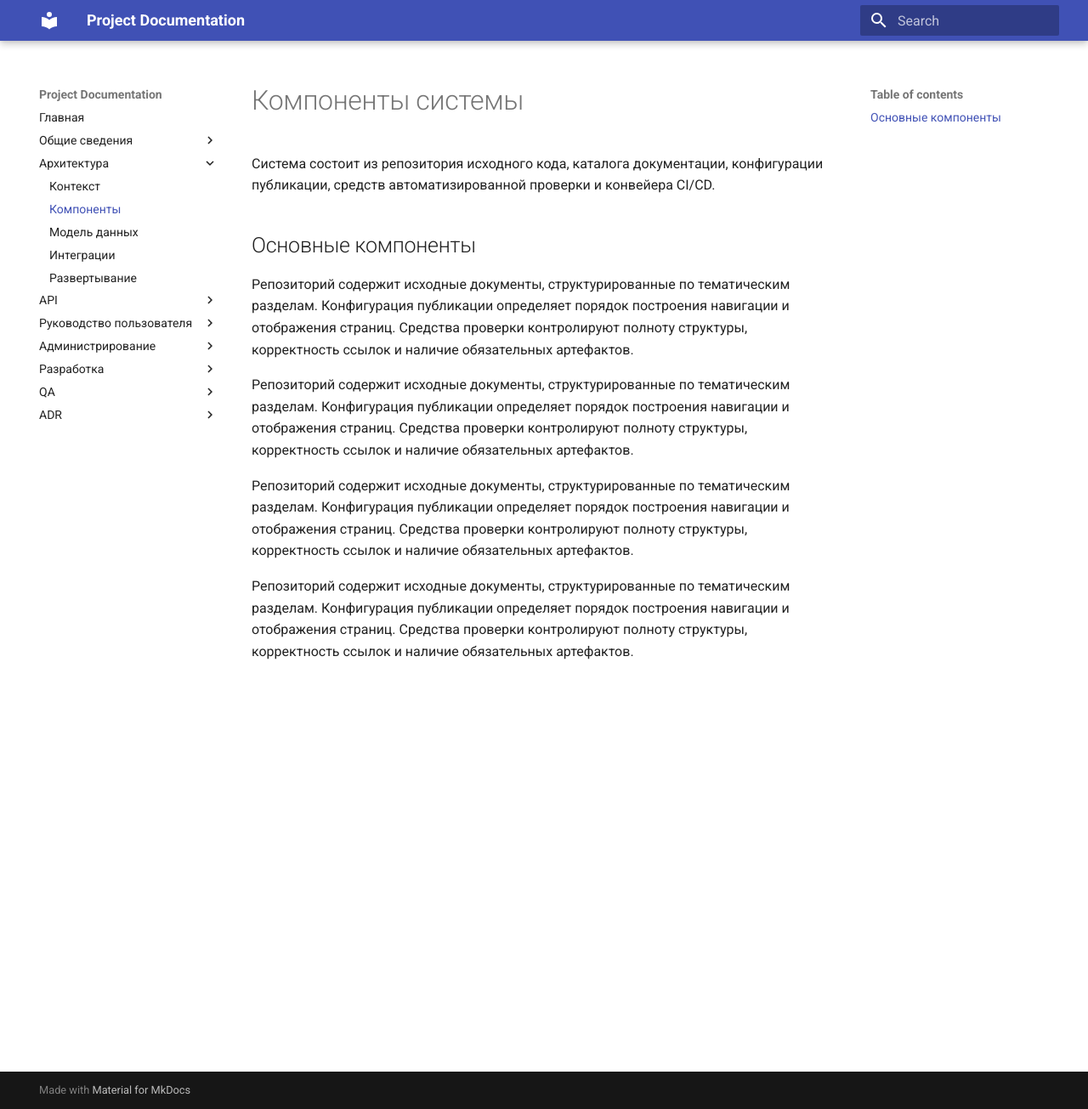
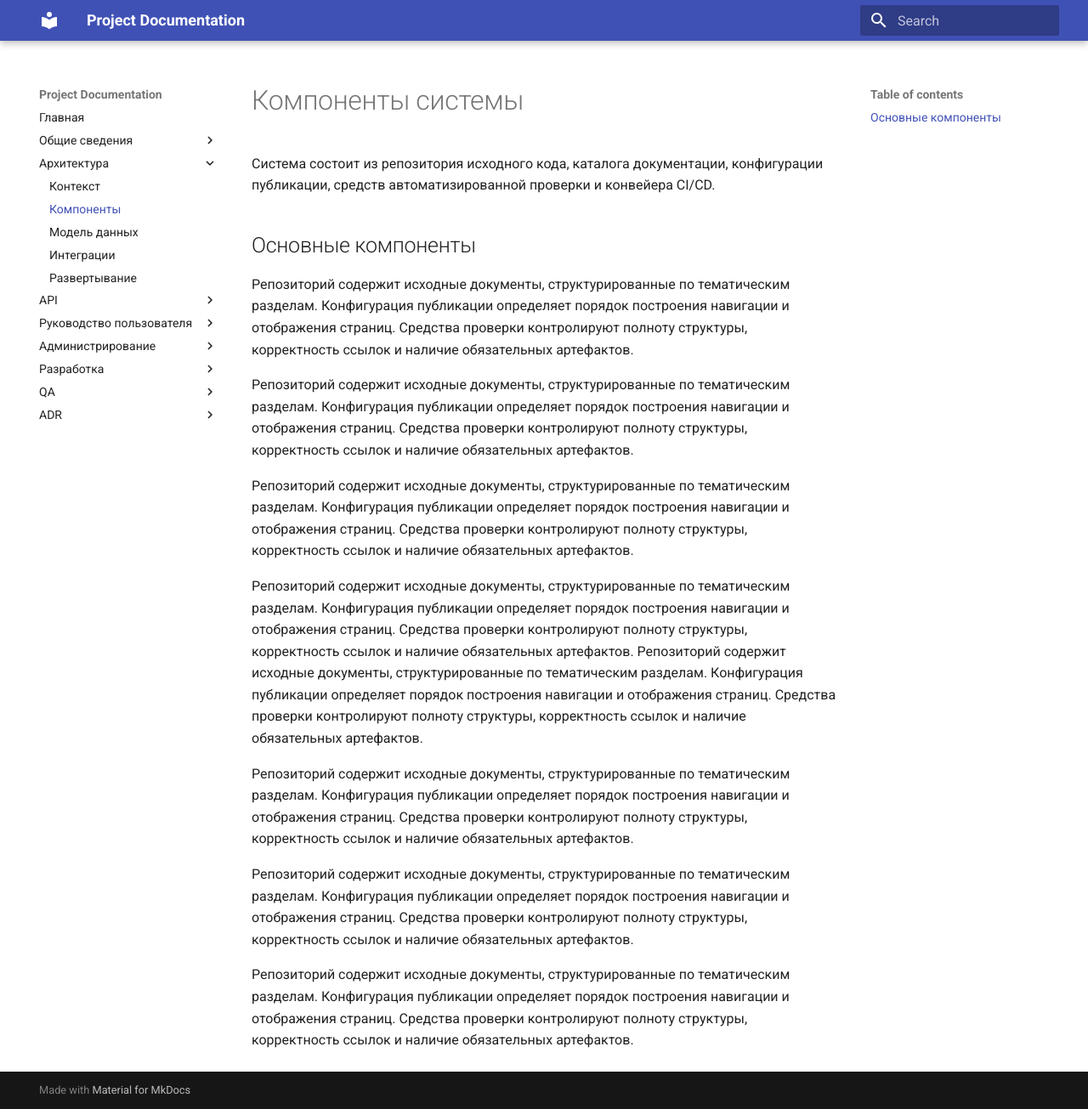
Before and after one commit to techwri/Demo, an MkDocs documentation site: the page built from docs/architecture/components.md, in a window 1280 px wide and 1305 px high. Shown: the whole window at 85% size. Built offline with MkDocs 1.6.1 and Material for MkDocs 9.7.7, drawn with Linux system fonts in a browser that asks for light colours.

Commit message:
Update components.md

```diff
--- a/docs/architecture/components.md
+++ b/docs/architecture/components.md
@@ -13,3 +13,12 @@
 
 
 Репозиторий содержит исходные документы, структурированные по тематическим разделам. Конфигурация публикации определяет порядок построения навигации и отображения страниц. Средства проверки контролируют полноту структуры, корректность ссылок и наличие обязательных артефактов.
+Репозиторий содержит исходные документы, структурированные по тематическим разделам. Конфигурация публикации определяет порядок построения навигации и отображения страниц. Средства проверки контролируют полноту структуры, корректность ссылок и наличие обязательных артефактов.
+
+
+Репозиторий содержит исходные документы, структурированные по тематическим разделам. Конфигурация публикации определяет порядок построения навигации и отображения страниц. Средства проверки контролируют полноту структуры, корректность ссылок и наличие обязательных артефактов.
+
+Репозиторий содержит исходные документы, структурированные по тематическим разделам. Конфигурация публикации определяет порядок построения навигации и отображения страниц. Средства проверки контролируют полноту структуры, корректность ссылок и наличие обязательных артефактов.
+
+
+Репозиторий содержит исходные документы, структурированные по тематическим разделам. Конфигурация публикации определяет порядок построения навигации и отображения страниц. Средства проверки контролируют полноту структуры, корректность ссылок и наличие обязательных артефактов.
```
